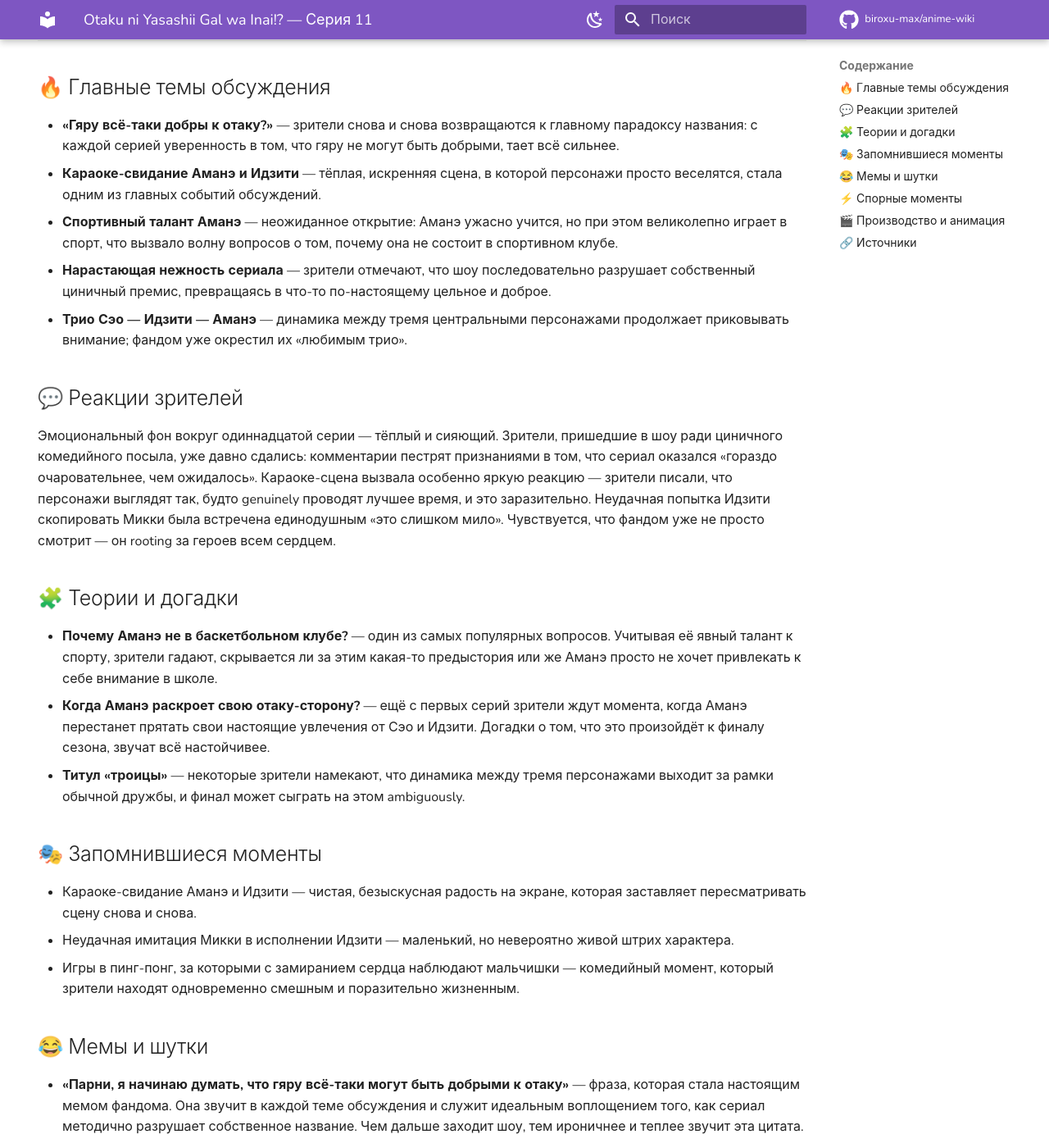
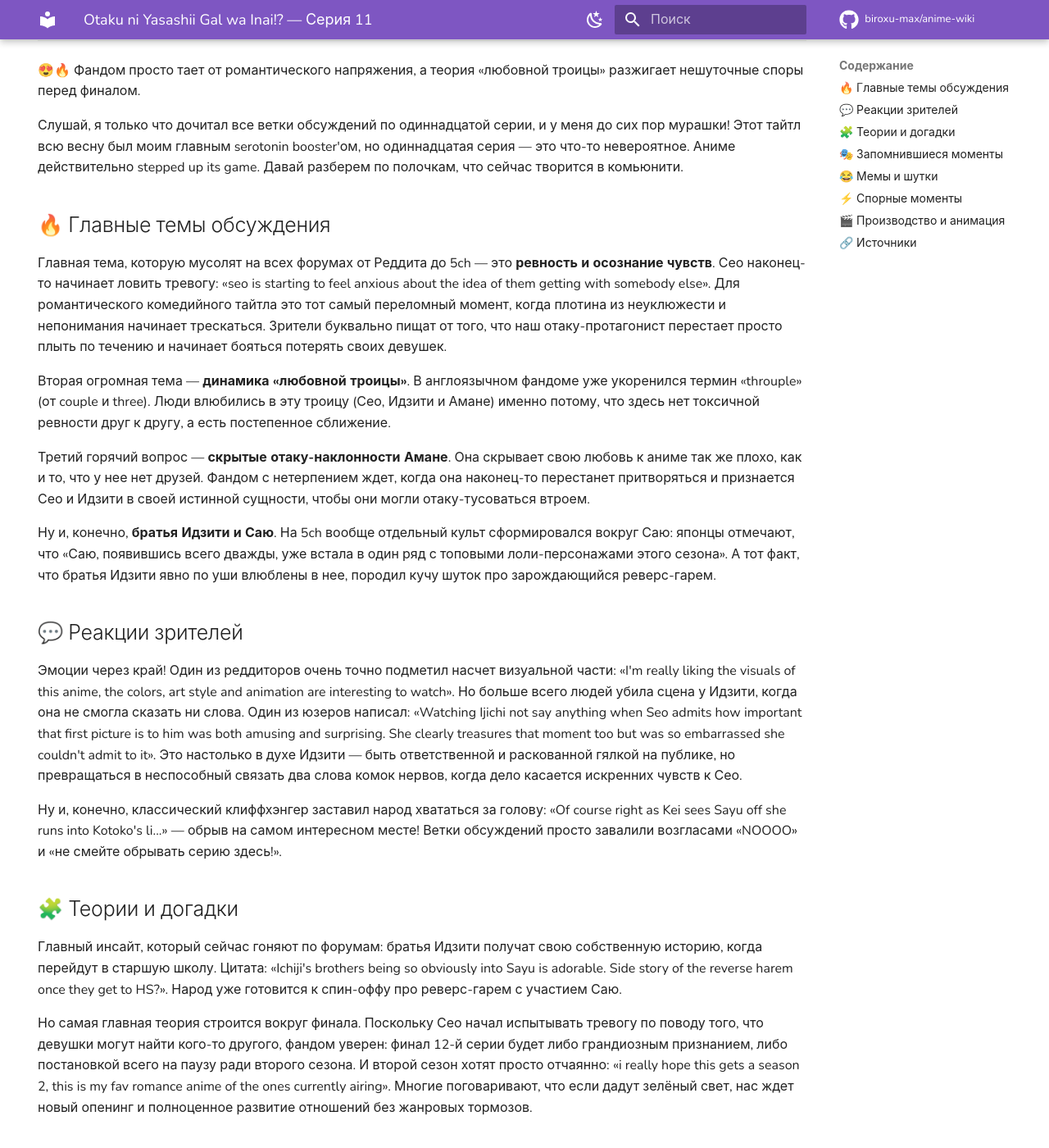
Before and after one commit to biroxu-max/anime-wiki, an MkDocs documentation site: the page built from docs/anime/otaku-yasashii-gal/ep-11.md, in a window 1280 px wide and 1400 px high, scrolled down 355 px. Shown: the whole window at 82% size. Built offline with MkDocs 1.6.1 and Material for MkDocs 9.7.7, drawn with Linux system fonts in a browser that asks for light colours; comment, search, counter and statistics services are not loaded; some of the changed text lies outside the part shown.

Commit message:
chore(wiki): +otaku-yasashii-gal ep11

```diff
--- a/docs/anime/otaku-yasashii-gal/ep-11.md
+++ b/docs/anime/otaku-yasashii-gal/ep-11.md
@@ -17,50 +17,64 @@ hide:
 
 ---
 
+😍🔥 Фандом просто тает от романтического напряжения, а теория «любовной троицы» разжигает нешуточные споры перед финалом.
+
+Слушай, я только что дочитал все ветки обсуждений по одиннадцатой серии, и у меня до сих пор мурашки! Этот тайтл всю весну был моим главным serotonin booster'ом, но одиннадцатая серия — это что-то невероятное. Аниме действительно stepped up its game. Давай разберем по полочкам, что сейчас творится в комьюнити.
+
 ## 🔥 Главные темы обсуждения
 
-- **«Гяру всё-таки добры к отаку?»** — зрители снова и снова возвращаются к главному парадоксу названия: с каждой серией уверенность в том, что гяру не могут быть добрыми, тает всё сильнее.
-- **Караоке-свидание Аманэ и Идзити** — тёплая, искренняя сцена, в которой персонажи просто веселятся, стала одним из главных событий обсуждений.
-- **Спортивный талант Аманэ** — неожиданное открытие: Аманэ ужасно учится, но при этом великолепно играет в спорт, что вызвало волну вопросов о том, почему она не состоит в спортивном клубе.
-- **Нарастающая нежность сериала** — зрители отмечают, что шоу последовательно разрушает собственный циничный премис, превращаясь в что-то по-настоящему цельное и доброе.
-- **Трио Сэо — Идзити — Аманэ** — динамика между тремя центральными персонажами продолжает приковывать внимание; фандом уже окрестил их «любимым трио».
+Главная тема, которую мусолят на всех форумах от Реддита до 5ch — это **ревность и осознание чувств**. Сео наконец-то начинает ловить тревогу: «seo is starting to feel anxious about the idea of them getting with somebody else». Для романтического комедийного тайтла это тот самый переломный момент, когда плотина из неуклюжести и непонимания начинает трескаться. Зрители буквально пищат от того, что наш отаку-протагонист перестает просто плыть по течению и начинает бояться потерять своих девушек.
+
+Вторая огромная тема — **динамика «любовной троицы»**. В англоязычном фандоме уже укоренился термин «throuple» (от couple и three). Люди влюбились в эту троицу (Сео, Идзити и Амане) именно потому, что здесь нет токсичной ревности друг к другу, а есть постепенное сближение.
+
+Третий горячий вопрос — **скрытые отаку-наклонности Амане**. Она скрывает свою любовь к аниме так же плохо, как и то, что у нее нет друзей. Фандом с нетерпением ждет, когда она наконец-то перестанет притворяться и признается Сео и Идзити в своей истинной сущности, чтобы они могли отаку-тусоваться втроем.
+
+Ну и, конечно, **братья Идзити и Саю**. На 5ch вообще отдельный культ сформировался вокруг Саю: японцы отмечают, что «Саю, появившись всего дважды, уже встала в один ряд с топовыми лоли-персонажами этого сезона». А тот факт, что братья Идзити явно по уши влюблены в нее, породил кучу шуток про зарождающийся реверс-гарем.
 
 ## 💬 Реакции зрителей
 
-Эмоциональный фон вокруг одиннадцатой серии — тёплый и сияющий. Зрители, пришедшие в шоу ради циничного комедийного посыла, уже давно сдались: комментарии пестрят признаниями в том, что сериал оказался «гораздо очаровательнее, чем ожидалось». Караоке-сцена вызвала особенно яркую реакцию — зрители писали, что персонажи выглядят так, будто genuinely проводят лучшее время, и это заразительно. Неудачная попытка Идзити скопировать Микки была встречена единодушным «это слишком мило». Чувствуется, что фандом уже не просто смотрит — он rooting за героев всем сердцем.
+Эмоции через край! Один из реддиторов очень точно подметил насчет визуальной части: «I'm really liking the visuals of this anime, the colors, art style and animation are interesting to watch». Но больше всего людей убила сцена у Идзити, когда она не смогла сказать ни слова. Один из юзеров написал: «Watching Ijichi not say anything when Seo admits how important that first picture is to him was both amusing and surprising. She clearly treasures that moment too but was so embarrassed she couldn't admit to it». Это настолько в духе Идзити — быть ответственной и раскованной гялкой на публике, но превращаться в неспособный связать два слова комок нервов, когда дело касается искренних чувств к Сео.
+
+Ну и, конечно, классический клиффхэнгер заставил народ хвататься за голову: «Of course right as Kei sees Sayu off she runs into Kotoko's li...» — обрыв на самом интересном месте! Ветки обсуждений просто завалили возгласами «NOOOO» и «не смейте обрывать серию здесь!».
 
 ## 🧩 Теории и догадки
 
-- **Почему Аманэ не в баскетбольном клубе?** — один из самых популярных вопросов. Учитывая её явный талант к спорту, зрители гадают, скрывается ли за этим какая-то предыстория или же Аманэ просто не хочет привлекать к себе внимание в школе.
-- **Когда Аманэ раскроет свою отаку-сторону?** — ещё с первых серий зрители ждут момента, когда Аманэ перестанет прятать свои настоящие увлечения от Сэо и Идзити. Догадки о том, что это произойдёт к финалу сезона, звучат всё настойчивее.
-- **Титул «троицы»** — некоторые зрители намекают, что динамика между тремя персонажами выходит за рамки обычной дружбы, и финал может сыграть на этом ambiguously.
+Главный инсайт, который сейчас гоняют по форумам: братья Идзити получат свою собственную историю, когда перейдут в старшую школу. Цитата: «Ichiji's brothers being so obviously into Sayu is adorable. Side story of the reverse harem once they get to HS?». Народ уже готовится к спин-оффу про реверс-гарем с участием Саю.
+
+Но самая главная теория строится вокруг финала. Поскольку Сео начал испытывать тревогу по поводу того, что девушки могут найти кого-то другого, фандом уверен: финал 12-й серии будет либо грандиозным признанием, либо постановкой всего на паузу ради второго сезона. И второй сезон хотят просто отчаянно: «i really hope this gets a season 2, this is my fav romance anime of the ones currently airing». Многие поговаривают, что если дадут зелёный свет, нас ждет новый опенинг и полноценное развитие отношений без жанровых тормозов.
 
 ## 🎭 Запомнившиеся моменты
 
-- Караоке-свидание Аманэ и Идзити — чистая, безыскусная радость на экране, которая заставляет пересматривать сцену снова и снова.
-- Неудачная имитация Микки в исполнении Идзити — маленький, но невероятно живой штрих характера.
-- Игры в пинг-понг, за которыми с замиранием сердца наблюдают мальчишки — комедийный момент, который зрители находят одновременно смешным и поразительно жизненным.
+Сцена с первой фотографией — это просто шедевр. Представь: Сео, этот неуклюжий, но искренний отаку, прямо признается, насколько важна для него та самая первая совместная фотография с Идзити. А Идзити, которая обычно всегда берет инициативу в свои руки, просто замирает. Она понимает, что этот момент дорог ей не меньше (а может и больше), но смущение настолько сильное, что она физически не может произнести ни звука. Этот контраст между ее обычной гял-экстравертностью и внезапной уязвимостью бьет прямо в сердце.
+
+А еще момент, когда Кей провожает Саю и внезапно сталкивается с кем-то из окружения Котоко. Смена тональности от милой прогулки к внезапному напряжению сделана филигранно.
 
 ## 😂 Мемы и шутки
 
-- **«Парни, я начинаю думать, что гяру всё-таки могут быть добрыми к отаку»** — фраза, которая стала настоящим мемом фандома. Она звучит в каждой теме обсуждения и служит идеальным воплощением того, как сериал методично разрушает собственное название. Чем дальше заходит шоу, тем ироничнее и теплее звучит эта цитата.
-- **«Смотреть пинг-понг ради... ударов Итидзи»** — шутка о том, что школьные парни нашли совершенно очевидный (и совершенно не спортивный) повод приходить на матчи, вызвала единодушное понимание и смех в комментариях.
+Лучший мем недели родился из неумения Амане врать. На Реддите теперь гуляет фраза: «Amane lies about having friends like she lies about not being an Otaku». То есть уровень ее актерского мастерства примерно как у деревянного бревна. Мемы с ней обычно строятся на том, как она стоит с каменным лицом и говорит: «Да, у меня полно друзей, я обожаю тусовки и терпеть не могу аниме», а в это время из ее рюкзака выпадает кучка додзинси.
+
+Японцы с 5ch тоже отрываются: они нарисовали кучу артов, где братья Идзити выстраиваются в очередь перед Саю, как послушные псы, а она даже не замечает их ухаживаний, увлеченно поедая сладости.
 
 ## ⚡ Спорные моменты
 
-Серьёзных разногласий в обсуждении одиннадцатой серии не намечается — фандом словно сдался под напором всеобщей доброты. Единственная повторяющаяся претензия, тянущаяся через весь сезон, касается того, что сериал порой **слишком придерживается установленных паттернов** и не даёт персонажам развиваться за пределы привычных ролей. Но даже эта критика звучит скорее как мягкая пожелательная нотка, а не как недовольство.
+Особых разногласий в хейтерском смысле нет, тайтл всех объединяет, но есть небольшие споры по поводу Идзити. Некоторые считают, что она «too much of an extrovert» и иногда давит на Сео своей энергией. Защитники же парируют, что именно ее экстравертность и ответственность вытаскивают Сео из его отаку-скорлупы.
+
+Еще пара голосов ворчит, что Амане слишком долго скрывает свое отаку-альтер-эго, и это начинает раздражать — мол, сними уже маску. Но большинство верит, что это затянувшаяся прелюдия к ее арке в финале или во втором сезоне.
 
 ## 🎬 Производство и анимация
 
-Визуальная составляющая сериала продолжает получать стабильную похвалу. Зрители выделяют **приятную цветовую палитру, интересный арт-стиль и плавную анимацию** — особенно в сценах с активными действиями вроде караоке и пинг-понга. Конкретных имён ключевых аниматоров в обсуждениях не называют, но общее впечатление от производства стабильно позитивное: шоу выглядит свежо и внимательно к деталям мимики персонажей, что особенно важно для такого эмоционально тонкого материала.
+Визуал тайтла действительно заслуживает отдельных оваций. Как пишет один из зрителей: «the colors, art style and animation are interesting to watch». В этой серии особенно хороша работа с освещением в сценах на закате (когда Кей провожает Саю). Цветовая палитра мягкая, пастельная, но при этом эмоции на лицах прорисованы до мелочей — вспомним хотя бы румянец Идзити во время сцены с фотографией. Саундтрек в этом эпизоде словно растворился, отдав все пространство тихим голосам сэйю, что только усилило интимность момента.
+
+В общем, бро, я готовлюсь к финалу с замиранием сердца. Если они не дадут нам второй сезон — это будет преступление против романтического жанра. Жду твоих мыслей, как досмотришь!
 
 ## 🔗 Источники
 
 - [Otaku ni Yasashii Gal wa Inai!? - Episode 11 discussion : r/anime](https://www.reddit.com/r/anime/comments/1u8dvar/gals_cant_be_kind_to_otaku_otaku_ni_yasashii_gal)
-- [Otaku ni Yasashii Gal wa Inai!? (Gals Can't Be Kind to Otaku!?) - Forum - MyAnimeList.net](https://myanimelist.net/anime/62604/Otaku_ni_Yasashii_Gal_wa_Inai/forum)
-- [Gals Can't Be Kind to Otaku!? • Otaku ni Yasashii Gal wa Inai!?](https://www.reddit.com/r/anime/comments/1sz2n1k/gals_cant_be_kind_to_otaku_otaku_ni_yasashii_gal)
+- [オタクに優しいギャルはいない!? 2 - pug - 5ちゃんねる掲示板](https://pug.5ch.net/test/read.cgi/anime/1776949523/l50)
+- [Otaku ni Yasashii Gal wa Inai!? (Gal Can't be Kind to Otaku!?)](https://www.reddit.com/r/OtakuNiYasashiiGal/best)
+- [Gals Can't Be Kind to Otaku!? • Otaku ni Yasashii Gal wa Inai!?](https://www.reddit.com/r/anime/comments/1sfwsp2/gals_cant_be_kind_to_otaku_otaku_ni_yasashii_gal)
+- [Otaku ni Yasashii Gal wa Inai!? - Episode 9 discussion : r/anime](https://www.reddit.com/r/anime/comments/1tvteeq/gals_cant_be_kind_to_otaku_otaku_ni_yasashii_gal)
 - [Otaku ni Yasashii Gal wa Inai!? - Episode 6 discussion : r/anime](https://www.reddit.com/r/anime/comments/1tc3jka/gals_cant_be_kind_to_otaku_otaku_ni_yasashii_gal)
-- [Otaku ni Yasashii Gal wa Inai!? - Episode 1 discussion : r/anime](https://www.reddit.com/r/anime/comments/1sfwsp2/gals_cant_be_kind_to_otaku_otaku_ni_yasashii_gal)
 - [Otaku ni Yasashii Gal wa Inai!? - Episode 3 discussion : r/anime](https://www.reddit.com/r/anime/comments/1sspbzv/gals_cant_be_kind_to_otaku_otaku_ni_yasashii_gal)
 
 ---
```
Also changed, not shown: docs/anime/otaku-yasashii-gal/index.md (+1 -1 lines).
